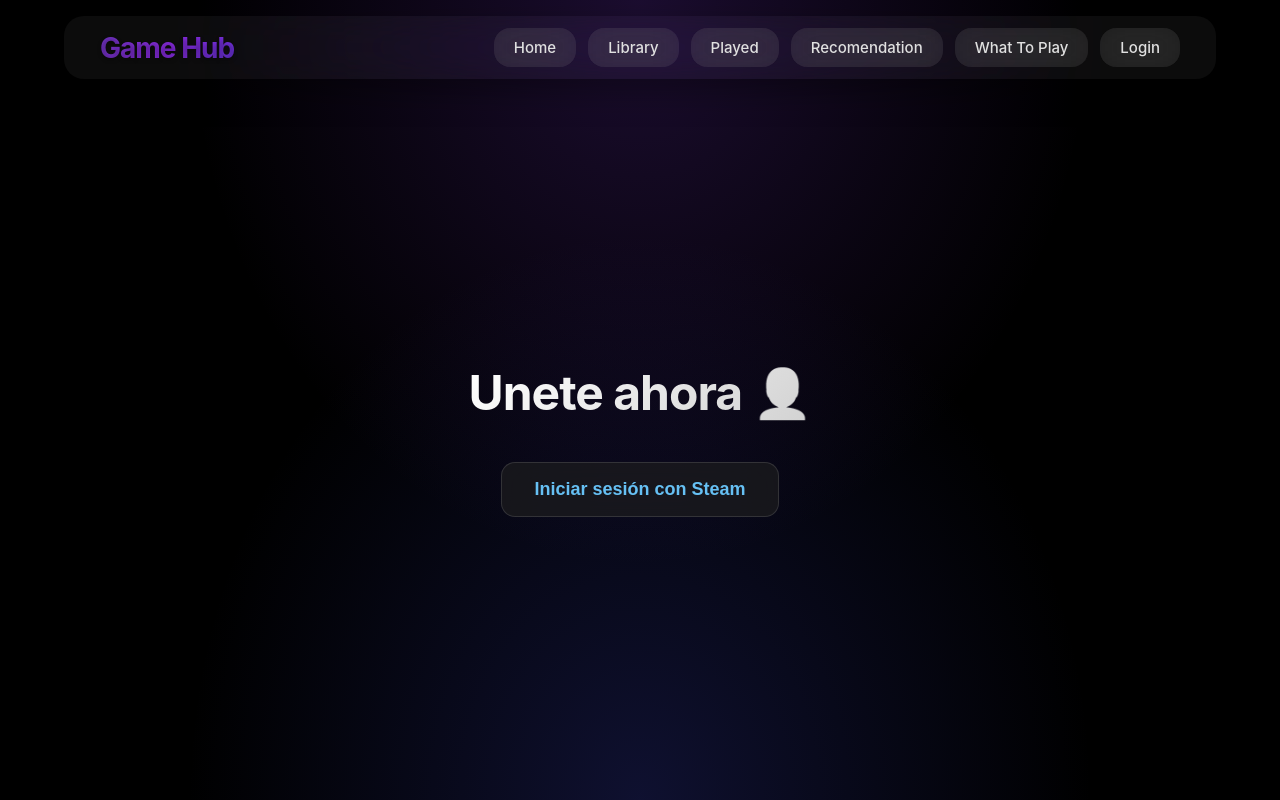
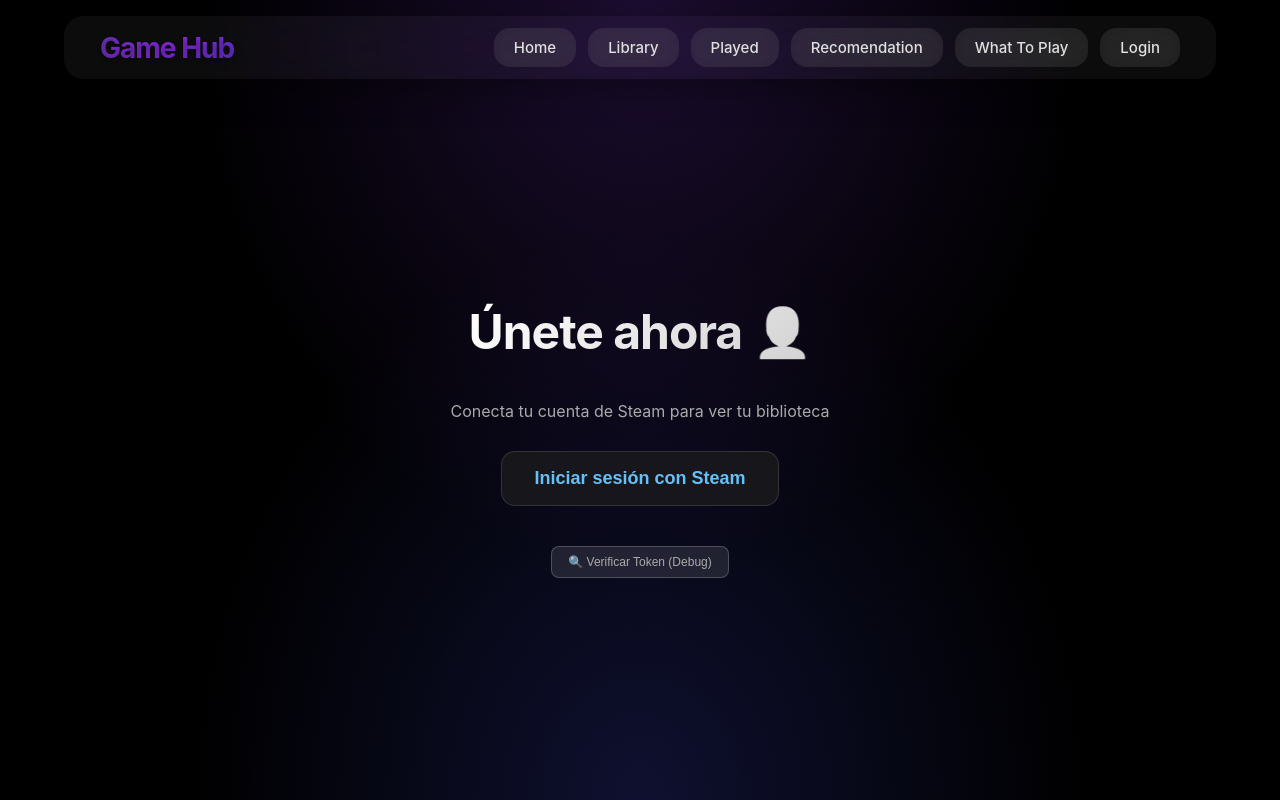
Before and after one commit to The-real-M1000/COG, a React (Create React App) app in the folder Frontend/: page /login in a window 1280 px wide. Built offline with nearby package versions, Linux system fonts and the light colour scheme; no server answers.

Commit message:
Reemplazo completo del repo con versión local

```diff
--- a/Frontend/src/components/LoginScreen.jsx
+++ b/Frontend/src/components/LoginScreen.jsx
@@ -1,36 +1,91 @@
-import React, { useEffect } from "react";
+import React, { useEffect, useState } from "react";
+import { useNavigate } from "react-router-dom";
 
-const LoginScreen = ({ setUser }) => {
-  // 🔹 Usar variable de entorno para el backend
+const LoginScreen = () => {
+  const navigate = useNavigate();
+  const [checking, setChecking] = useState(true);
   const API_URL = process.env.REACT_APP_API_URL || "http://localhost:5000";
 
   useEffect(() => {
-    const fetchUser = async () => {
-      try {
-        const res = await fetch(`${API_URL}/api/user`, {
-          credentials: "include",
-        });
-        const data = await res.json();
-        if (!data.error) setUser(data);
-      } catch (err) {
-        console.log("No hay sesión activa", err);
+    // Verificar si ya hay un token válido
+    const checkExistingToken = async () => {
+      const token = localStorage.getItem("steam_token");
+
+      if (token) {
+        console.log("🔍 Token encontrado, verificando validez...");
+        try {
+          const res = await fetch(`${API_URL}/api/user`, {
+            headers: {
+              Authorization: `Bearer ${token}`,
+            },
+          });
+
+          if (res.ok) {
+            console.log("✅ Token válido, redirigiendo a biblioteca...");
+            navigate("/library");
+            return;
+          } else {
+            console.log("❌ Token inválido, eliminando...");
+            localStorage.removeItem("steam_token");
+          }
+        } catch (err) {
+          console.error("Error verificando token:", err);
+          localStorage.removeItem("steam_token");
+        }
       }
+
+      setChecking(false);
     };
 
-    fetchUser();
-  }, [setUser, API_URL]);
+    checkExistingToken();
+  }, [API_URL, navigate]);
 
   const handleSteamLogin = () => {
-    // 🔹 Redirigir al login de Steam a través del backend
+    console.log("🚀 Iniciando login con Steam...");
+    console.log("🔗 URL:", `${API_URL}/auth/steam`);
+    // Redirigir al login de Steam a través del backend
     window.location.href = `${API_URL}/auth/steam`;
   };
 
+  if (checking) {
+    return (
+      <div className="login-screen">
+        <h1 className="login-title">Verificando sesión...</h1>
+      </div>
+    );
+  }
+
   return (
     <div className="login-screen">
-      <h1 className="login-title">Unete ahora 👤</h1>
+      <h1 className="login-title">Únete ahora 👤</h1>
+      <p style={{ color: '#aaa', marginBottom: '30px', fontSize: '16px' }}>
+        Conecta tu cuenta de Steam para ver tu biblioteca
+      </p>
       <button className="login-button" onClick={handleSteamLogin}>
         Iniciar sesión con Steam
       </button>
+
+      {/* Botón de debug */}
+      <div style={{ marginTop: '40px' }}>
+        <button
+          onClick={() => {
+            const token = localStorage.getItem("steam_token");
+            console.log("🔍 Token actual:", token ? "Existe" : "No existe");
+            console.log("📝 Token completo:", token);
+          }}
+          style={{
+            padding: '8px 16px',
+            background: 'rgba(255,255,255,0.1)',
+            border: '1px solid rgba(255,255,255,0.2)',
+            borderRadius: '8px',
+            color: '#aaa',
+            cursor: 'pointer',
+            fontSize: '12px'
+          }}
+        >
+          🔍 Verificar Token (Debug)
+        </button>
+      </div>
     </div>
   );
 };
--- a/Frontend/src/pages/AuthCallback.jsx
+++ b/Frontend/src/pages/AuthCallback.jsx
@@ -1,33 +1,65 @@
-import { useEffect } from "react";
+import { useEffect, useState } from "react";
 import { useNavigate, useSearchParams } from "react-router-dom";
 
 export default function AuthCallback() {
   const navigate = useNavigate();
   const [searchParams] = useSearchParams();
+  const [status, setStatus] = useState("Procesando...");
 
   useEffect(() => {
+    const processAuth = () => {
+      console.log("🔗 AuthCallback montado");
+      console.log("📍 URL completa:", window.location.href);
+      console.log("🔍 SearchParams:", searchParams.toString());
+
       const token = searchParams.get("token");
 
       if (token) {
-      console.log("🎟️ Token recibido, guardando...");
+        console.log("🎟️ Token recibido (primeros 20 chars):", token.substring(0, 20) + "...");
+        setStatus("Token recibido, guardando...");
+
         // Guardar el token en localStorage
         localStorage.setItem("steam_token", token);
+        console.log("💾 Token guardado en localStorage");
 
-      // Redirigir a la biblioteca
-      console.log("✅ Redirigiendo a biblioteca...");
+        // Verificar que se guardó correctamente
+        const savedToken = localStorage.getItem("steam_token");
+        if (savedToken === token) {
+          console.log("✅ Token verificado en localStorage");
+          setStatus("¡Autenticación exitosa! Redirigiendo...");
+
+          // Redirigir a la biblioteca después de 1 segundo
+          setTimeout(() => {
+            console.log("➡️ Redirigiendo a /library");
             navigate("/library");
+          }, 1000);
         } else {
-      console.error("❌ No se recibió token");
+          console.error("❌ Error: Token no se guardó correctamente");
+          setStatus("Error guardando token");
+          setTimeout(() => navigate("/login"), 2000);
+        }
+      } else {
+        console.error("❌ No se recibió token en la URL");
+        console.log("📋 Parámetros disponibles:", Array.from(searchParams.entries()));
+        setStatus("Error: No se recibió token");
+        setTimeout(() => {
           navigate("/login");
+        }, 2000);
       }
+    };
+
+    processAuth();
   }, [searchParams, navigate]);
 
   return (
     <div className="login-screen">
-      <h1 className="page-title">🔐 Autenticando...</h1>
-      <p style={{ color: '#aaa', marginTop: '20px' }}>
-        Procesando tu inicio de sesión con Steam
+      <h1 className="page-title">🔐 Autenticando</h1>
+      <p style={{ color: '#aaa', marginTop: '20px', fontSize: '18px' }}>
+        {status}
       </p>
+      <div style={{ marginTop: '30px', fontSize: '14px', color: '#666' }}>
+        <p>Abre la consola (F12) para ver detalles técnicos</p>
+      </div>
     </div>
   );
 }
--- a/Frontend/src/pages/Library.jsx
+++ b/Frontend/src/pages/Library.jsx
@@ -15,6 +15,11 @@
       try {
         // Obtener el token del localStorage
         const token = localStorage.getItem("steam_token");
+
+        console.log("🔍 Buscando token...");
+        console.log("📦 Token en localStorage:", token ? "✅ EXISTE" : "❌ NO EXISTE");
+        console.log("📝 Contenido del token:", token ? token.substring(0, 30) + "..." : "null");
+        console.log("🗄️ Todos los items en localStorage:", Object.keys(localStorage));
 
         if (!token) {
           throw new Error("No autenticado. Inicia sesión primero.");
```
Lines whose indentation alone changed are shown as unchanged.
